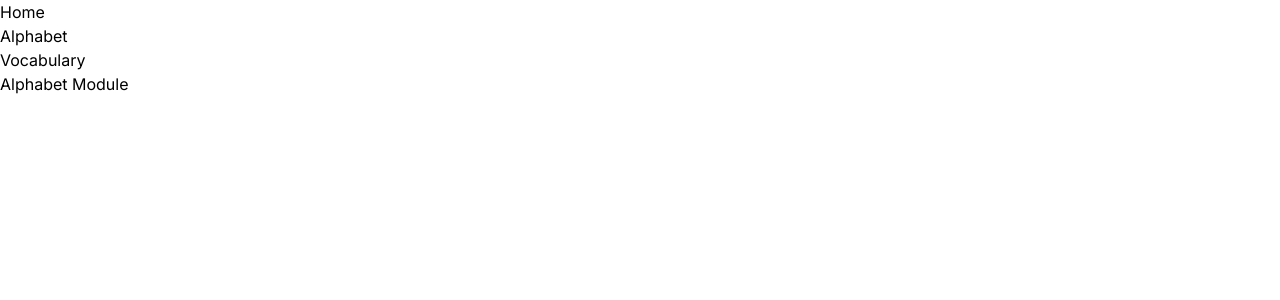
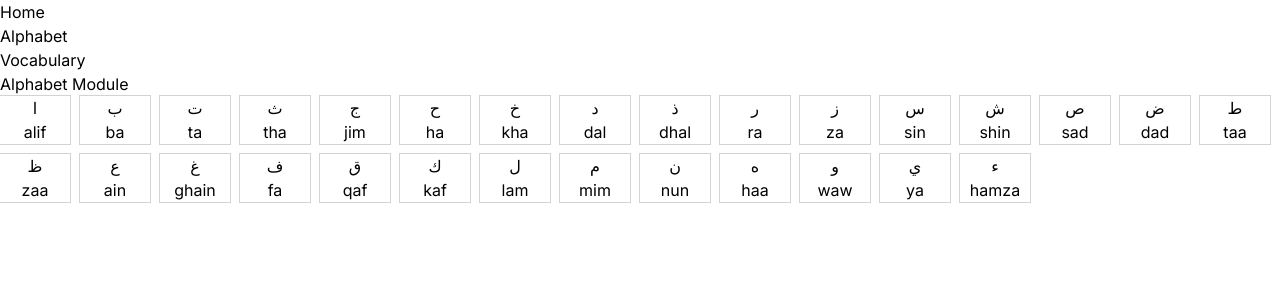
Before and after one commit to p-adams/arabic-voyage, a Next.js app: page /alphabet in a window 1280 px wide. Shown: the top 300 px of the page. Built offline with nearby package versions, Linux system fonts and the light colour scheme.

Commit message:
add alphabet data

```diff
--- /dev/null
+++ b/src/app/alphabet/page.css
@@ -0,0 +1,14 @@
+.alphabet-cards {
+  display: flex;
+  flex-wrap: wrap;
+  gap: 10px;
+}
+.alphabet-card {
+  display: flex;
+  flex-direction: column;
+  justify-content: center;
+
+  align-items: center;
+  outline: 1px solid lightgray;
+  width: 70px;
+}
--- a/src/app/alphabet/page.tsx
+++ b/src/app/alphabet/page.tsx
@@ -1,7 +1,18 @@
+import { arabicAlphabet } from "@/data";
+import "./page.css";
+
 function AlphabetModule() {
   return (
-    <section>
+    <section className="alphabet-module">
       <h1>Alphabet Module</h1>
+      <div className="alphabet-cards">
+        {arabicAlphabet.map((ch, i) => (
+          <div key={ch.arabicChar} className="alphabet-card">
+            <div>{ch.arabicChar}</div>
+            <div>{ch.transliteration}</div>
+          </div>
+        ))}
+      </div>
     </section>
   );
 }
--- /dev/null
+++ b/src/data/index.ts
@@ -0,0 +1,36 @@
+export interface ArabicAlphabet {
+  arabicChar: string;
+  transliteration: string;
+}
+
+export const arabicAlphabet: ArabicAlphabet[] = [
+  { arabicChar: "ا", transliteration: "alif" },
+  { arabicChar: "ب", transliteration: "ba" },
+  { arabicChar: "ت", transliteration: "ta" },
+  { arabicChar: "ث", transliteration: "tha" },
+  { arabicChar: "ج", transliteration: "jim" },
+  { arabicChar: "ح", transliteration: "ha" },
+  { arabicChar: "خ", transliteration: "kha" },
+  { arabicChar: "د", transliteration: "dal" },
+  { arabicChar: "ذ", transliteration: "dhal" },
+  { arabicChar: "ر", transliteration: "ra" },
+  { arabicChar: "ز", transliteration: "za" },
+  { arabicChar: "س", transliteration: "sin" },
+  { arabicChar: "ش", transliteration: "shin" },
+  { arabicChar: "ص", transliteration: "sad" },
+  { arabicChar: "ض", transliteration: "dad" },
+  { arabicChar: "ط", transliteration: "taa" },
+  { arabicChar: "ظ", transliteration: "zaa" },
+  { arabicChar: "ع", transliteration: "ain" },
+  { arabicChar: "غ", transliteration: "ghain" },
+  { arabicChar: "ف", transliteration: "fa" },
+  { arabicChar: "ق", transliteration: "qaf" },
+  { arabicChar: "ك", transliteration: "kaf" },
+  { arabicChar: "ل", transliteration: "lam" },
+  { arabicChar: "م", transliteration: "mim" },
+  { arabicChar: "ن", transliteration: "nun" },
+  { arabicChar: "ه", transliteration: "haa" },
+  { arabicChar: "و", transliteration: "waw" },
+  { arabicChar: "ي", transliteration: "ya" },
+  { arabicChar: "ء", transliteration: "hamza" },
+];
```
